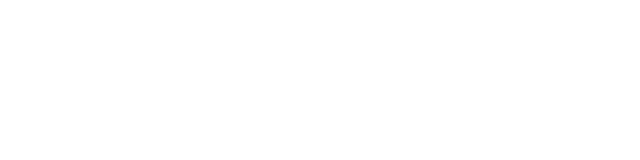
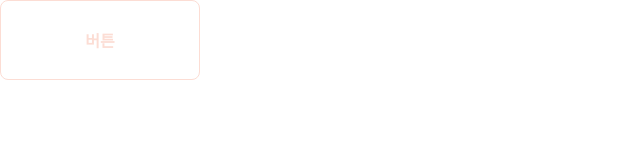
Before and after one commit to plan-b-team/front, a React (Create React App) app: page /home in a window 1280 px wide. Shown: the top 160 px of the page, without its empty margins (0-640 px from the left). Built offline with nearby package versions, Linux system fonts and the light colour scheme; a web font is replaced by a local one.

Commit message:
design: 버튼 디자인

```diff
--- /dev/null
+++ b/src/common/Button.jsx
@@ -0,0 +1,36 @@
+import React from "react";
+
+const Button = ({
+  type = "button",
+  children,
+  state = "default",
+  onClick,
+  width,
+  height,
+  fontSize,
+}) => {
+  const className = [
+    "Button",
+    state === "default" ? "Button__default" : "",
+  ].join(" ");
+
+  const style = {
+    width,
+    height,
+    fontSize,
+  };
+
+  return (
+    <button
+      type={type}
+      className={className}
+      onClick={onClick}
+      style={style}
+      disabled={state === "disabled"}
+    >
+      {children}
+    </button>
+  );
+};
+
+export default Button;
--- a/src/pages/Home.jsx
+++ b/src/pages/Home.jsx
@@ -1,7 +1,14 @@
 import React from "react";
+import Button from "../common/Button";
 
 const Home = () => {
-  return <div></div>;
+  return (
+    <div>
+      <Button width={"200px"} height={"80px"}>
+        버튼
+      </Button>
+    </div>
+  );
 };
 
 export default Home;
--- /dev/null
+++ b/src/styles/components/button.scss
@@ -0,0 +1,64 @@
+.Button {
+  @include flex;
+  border-radius: 0.5rem;
+
+  &__wrapper {
+    @include flex(between, center);
+    width: 100%;
+  }
+
+  &__default {
+    @include text-style(24, fcddd4, 700);
+    color: #fcddd4;
+    background-color: #fff;
+    border: 1px solid #fcddd4;
+
+    &:active {
+      background-color: #fcddd4;
+      color: #fff;
+    }
+  }
+}
+
+//   &__disabled {
+//     background-color: $grayscale-30;
+//     color: $grayscale-60;
+//     cursor: not-allowed;
+//   }
+
+//   &__defaultWhite {
+//     border: solid 1px $primary-50;
+//     color: $primary-50;
+//     background-color: white;
+
+//     &:active {
+//       background-color: $primary-70;
+//       color: white;
+//       border: none;
+//     }
+//   }
+
+//   &__defaultGray {
+//     background-color: white;
+//     color: $grayscale-70;
+//     border: solid 1px $grayscale-40;
+
+//     &:active {
+//       background-color: $primary-70;
+//       color: white;
+//       border: none;
+//     }
+//   }
+
+//   &__defaultDeepBlue {
+//     background-color: $primary-70;
+//     color: $white;
+//     border: none;
+//     cursor: pointer;
+//   }
+
+//   &__danger {
+//     background-color: $danger-50;
+//     color: white;
+//   }
+// }
--- a/src/styles/main.scss
+++ b/src/styles/main.scss
@@ -11,3 +11,4 @@
 
 @import "./components/signin.scss";
 @import "./components/modal.scss";
+@import "./components/button.scss";
```
